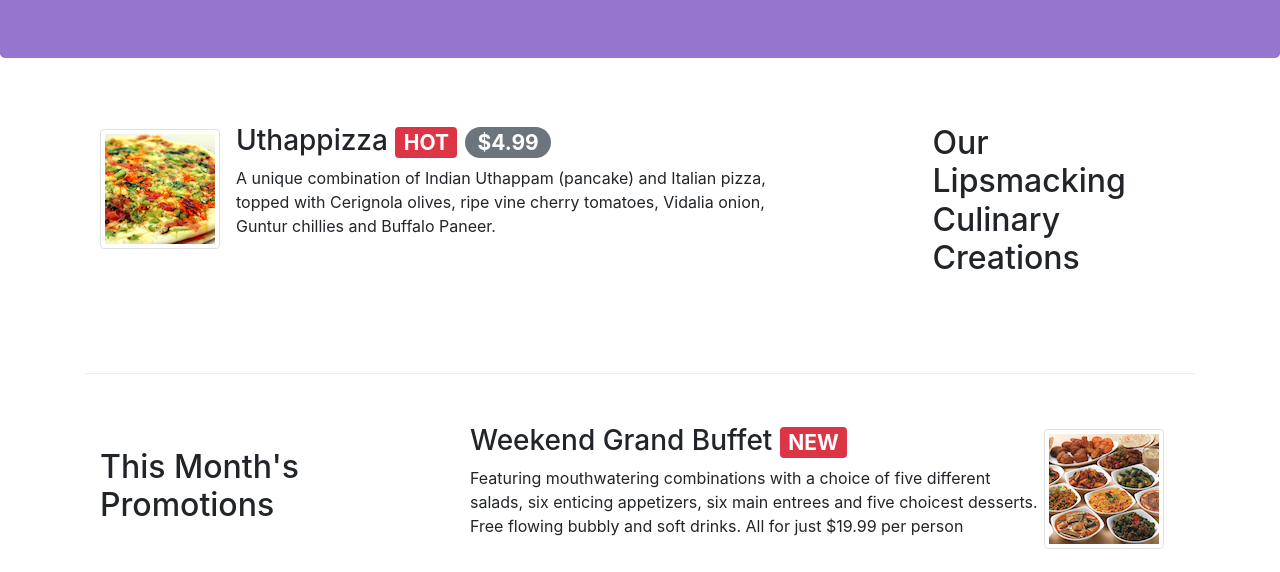
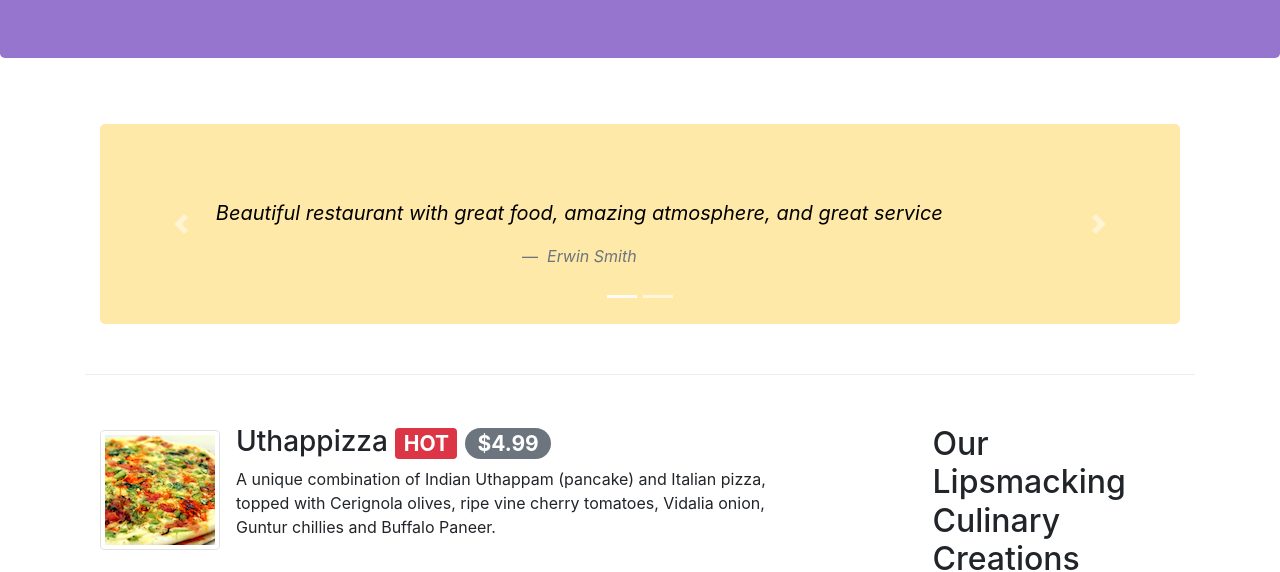
Before and after one commit to Marwa64/Bootstrap-Practice, a website: page index.html in a window 1280 px wide. Shown: the part 266-838 px from the top of the page. Drawn offline with nearby package versions, Linux system fonts and the light colour scheme.

Commit message:
carousel

```diff
--- a/index.html
+++ b/index.html
@@ -87,6 +87,44 @@
     </header>
 
     <div class="container">
+      <div class="row row-content">
+        <div class="col">
+          <div class="carousel slide" id="myCarousel" data-ride="carousel">
+            <div class="carousel-inner">
+
+              <div class="carousel-item active">
+                <div class="carousel-caption d-md-block">
+                  <blockquote class="blockquote">
+                    <p class="text-black"><em>Beautiful restaurant with great food, amazing atmosphere, and great service</em></p>
+                    <footer class="blockquote-footer">
+                      <cite>Erwin Smith</cite>
+                    </footer>
+                  </blockquote>
+                </div>
+              </div>
+
+              <div class="carousel-item">
+                <div class="carousel-caption d-md-block">
+                  <blockquote class="blockquote">
+                    <p class="text-black"><em>The staff is really friendly and professional, the food is amazing with affordable prices, overall such a great experience</em></p>
+                    <footer class="blockquote-footer">
+                      <cite>Mikasa Ackerman</cite>
+                    </footer>
+                  </blockquote>
+                </div>
+              </div>
+
+              <ol class="carousel-indicators">
+                <li data-target="#myCarousel" data-slide-to="0" class="active"></li>
+                <li data-target="#myCarousel" data-slide-to="1"></li>
+              </ol>
+              <a href="#myCarousel" class="carousel-control-prev" data-slide="prev"><span class="carousel-control-prev-icon"><span></a>
+              <a href="#myCarousel" class="carousel-control-next" data-slide="next"><span class="carousel-control-next-icon"><span></a>
+
+            </div>
+          </div>
+        </div>
+      </div>
         <div class="row row-content">
             <div class="col-sm-3 offset-sm-1 order-sm-last">
                 <h2 class="mb-3 mt-0">Our Lipsmacking Culinary Creations</h2>
--- a/styles.css
+++ b/styles.css
@@ -52,3 +52,23 @@ textarea{
   border-top: none;
   padding: 15px;
 }
+#myCarousel {
+    border-radius: 5px;
+    background: #ffe9a8;
+}
+.carousel-item {
+  height: 200px;
+}
+.text-black{
+  color: black;
+}
+@media screen and (max-width: 600px) {
+  .carousel-item{
+    height: 300px;
+  }
+}
+@media screen and (max-width: 350px) {
+  .carousel-item{
+    height: 330px;
+  }
+}
```
